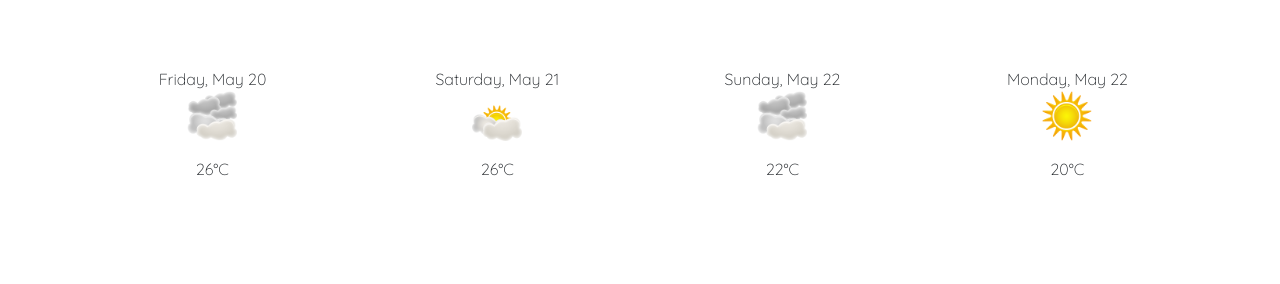
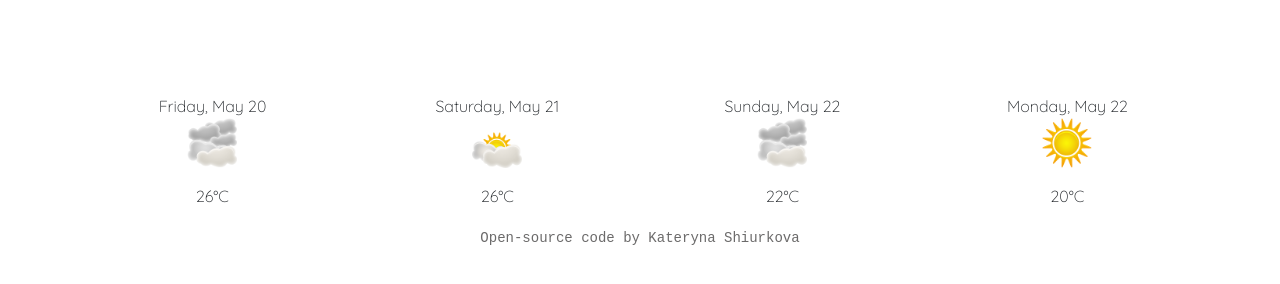
Before and after one commit to KaterynaKviten/weather-app, a plain HTML site: page index.html in a window 1280 px wide. Shown: the part 306-590 px from the top of the page. Drawn offline with nearby package versions, Linux system fonts and the light colour scheme.

Commit message:
add link for open-source code

```diff
--- a/index.html
+++ b/index.html
@@ -219,6 +219,12 @@
               <span class="temp1">20°C</span>
             </div>
           </div>
+          <a
+            href="https://github.com/KaterynaKviten/weather-app"
+            target="_blank"
+            id="my-code-link"
+            >Open-source code by Kateryna Shiurkova</a
+          >
         </div>
       </div>
     </div>
--- a/style.css
+++ b/style.css
@@ -88,3 +88,14 @@
 .chColorF {
   color: rgb(159, 158, 158);
 }
+#my-code-link {
+  font-size: 14px;
+  font-family: monospace;
+  padding-top: 20px;
+  text-decoration: none;
+  color: rgba(72, 71, 71, 0.806);
+}
+#my-code-link:hover {
+  color: rgb(128, 0, 126);
+  cursor: pointer;
+}
```
